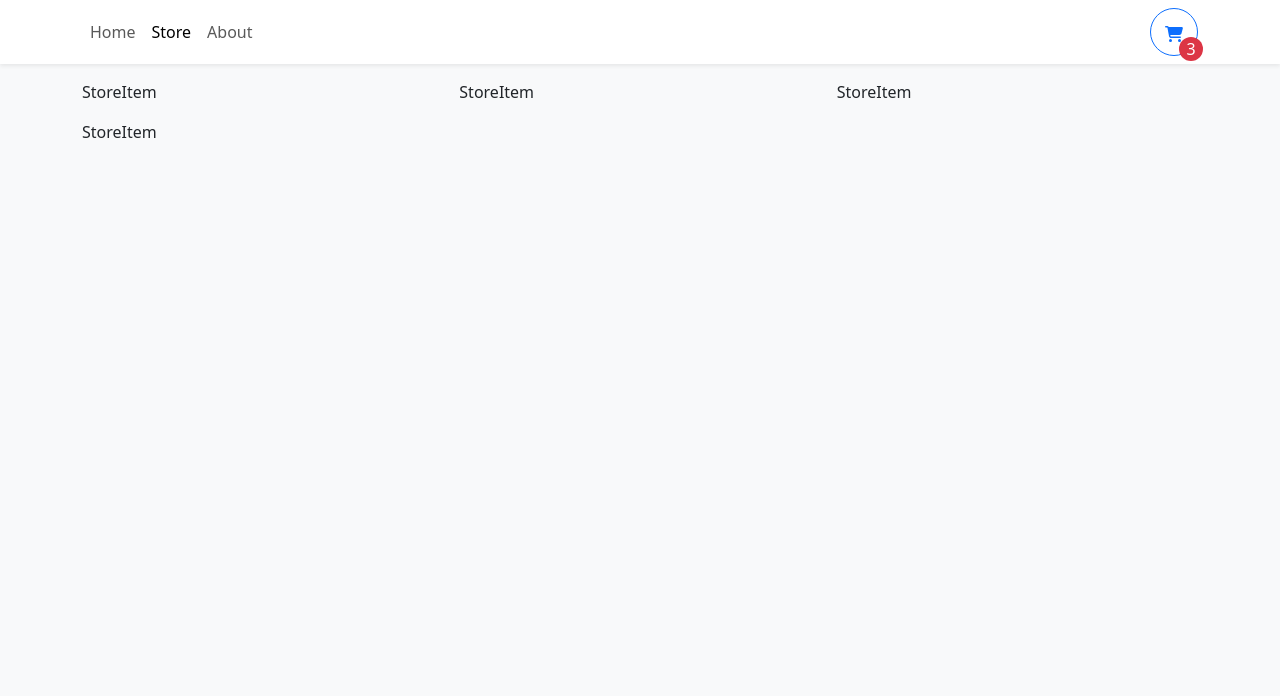
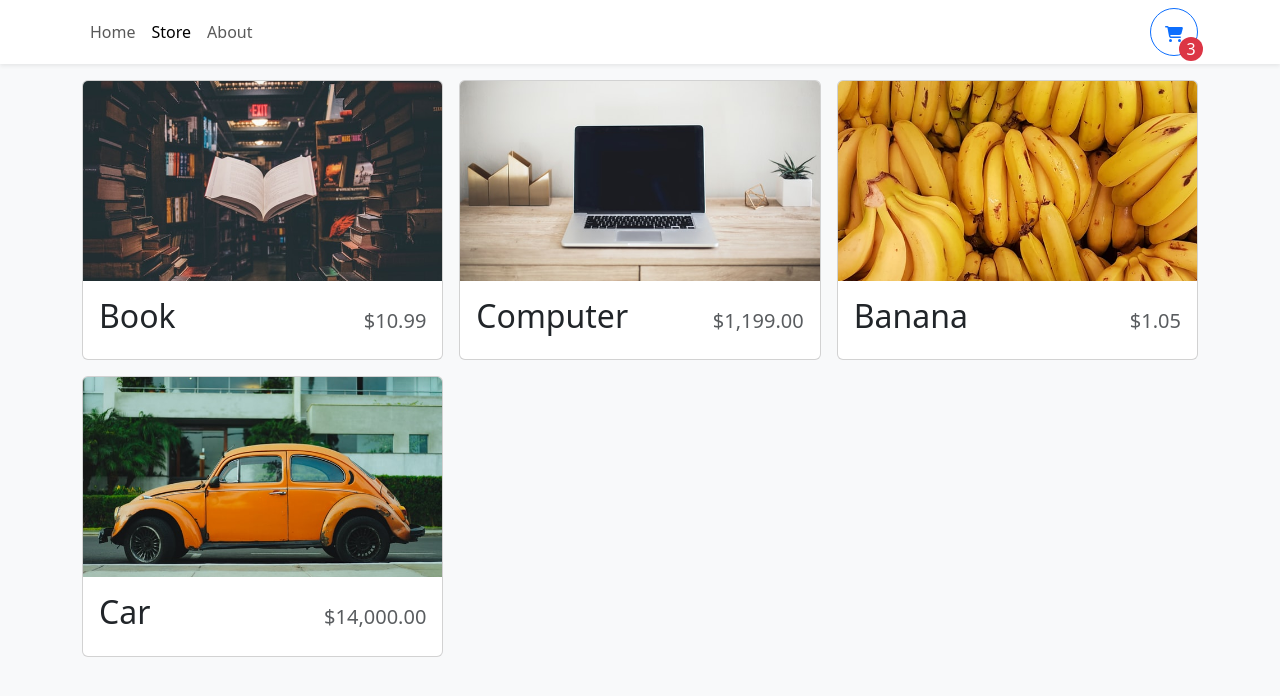
Before and after one commit to viteshbava/react-ts-shopping-cart, a React (Vite) app: page /store in a window 1280 px wide. Shown: the top 696 px of the page. Built offline with nearby package versions, Linux system fonts and the light colour scheme.

Commit message:
Add some content to the cards

```diff
--- a/src/components/StoreItem.tsx
+++ b/src/components/StoreItem.tsx
@@ -1,5 +1,31 @@
-const StoreItem = ({ id, name, price, imgUrl }) => {
-  return <div>StoreItem</div>;
+import { Card } from 'react-bootstrap';
+import styled from 'styled-components';
+import { formatCurrency } from '../utilities/formatCurrency';
+
+type StoreItemProps = {
+  id: number;
+  name: string;
+  price: number;
+  imgUrl: string;
+};
+
+const CardImg = styled(Card.Img)`
+  height: 200px;
+  object-fit: cover
+`;
+
+const StoreItem = ({ id, name, price, imgUrl }: StoreItemProps) => {
+  return (
+    <Card>
+      <CardImg variant='top' src={imgUrl} />
+      <Card.Body className='d-flex flex-column'>
+        <Card.Title className='d-flex justify-content-between align-items-baseline'>
+          <span className='fs-2'>{name}</span>
+          <span className='ms-2 text-muted'>{formatCurrency(price)}</span>
+        </Card.Title>
+      </Card.Body>
+    </Card>
+  );
 };
 
 export default StoreItem;
--- /dev/null
+++ b/src/utilities/formatCurrency.ts
@@ -0,0 +1,8 @@
+const CURRENCY_FORMATTER = new Intl.NumberFormat('en-US', {
+  style: 'currency',
+  currency: 'USD',
+});
+
+export const formatCurrency = (number: number) => {
+  return CURRENCY_FORMATTER.format(number);
+};
```
